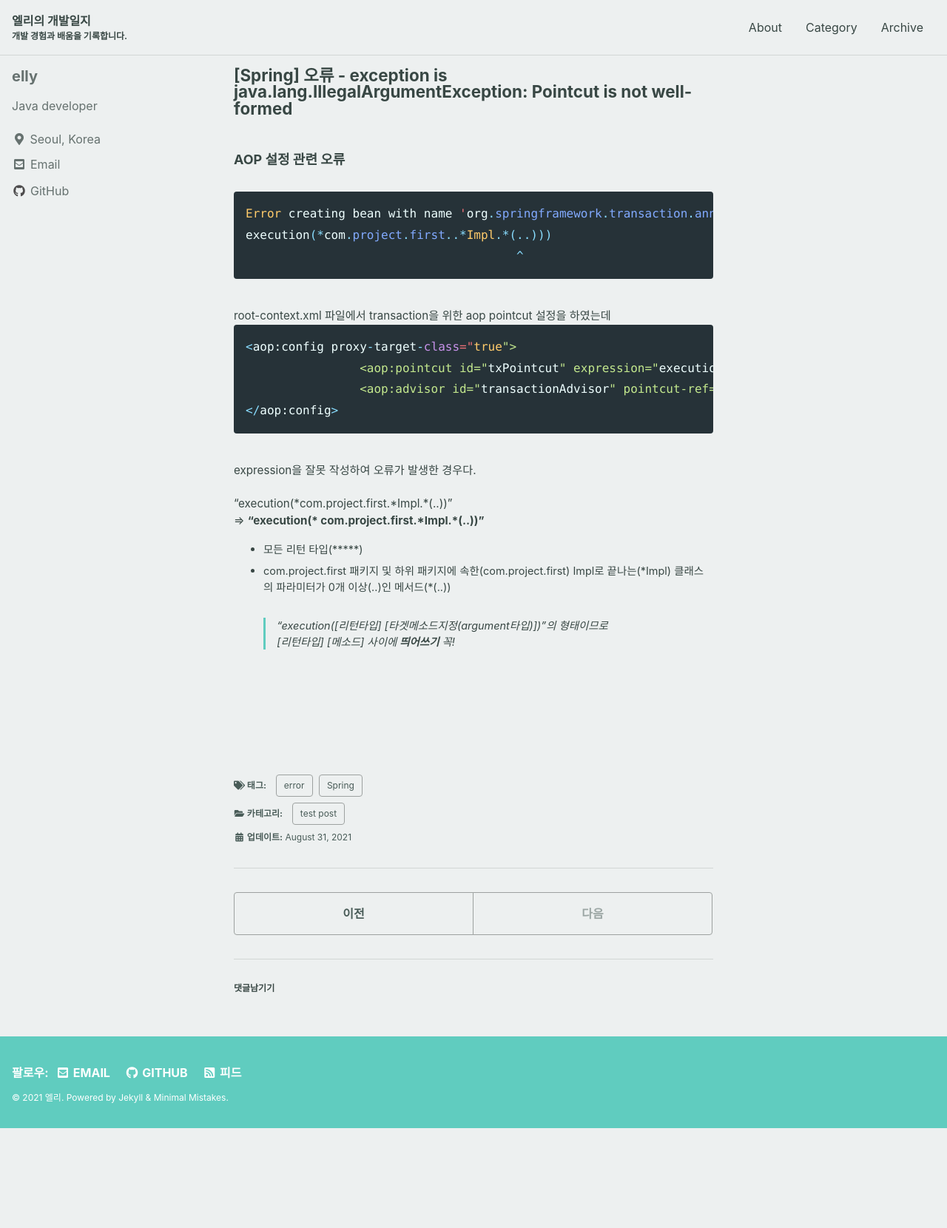
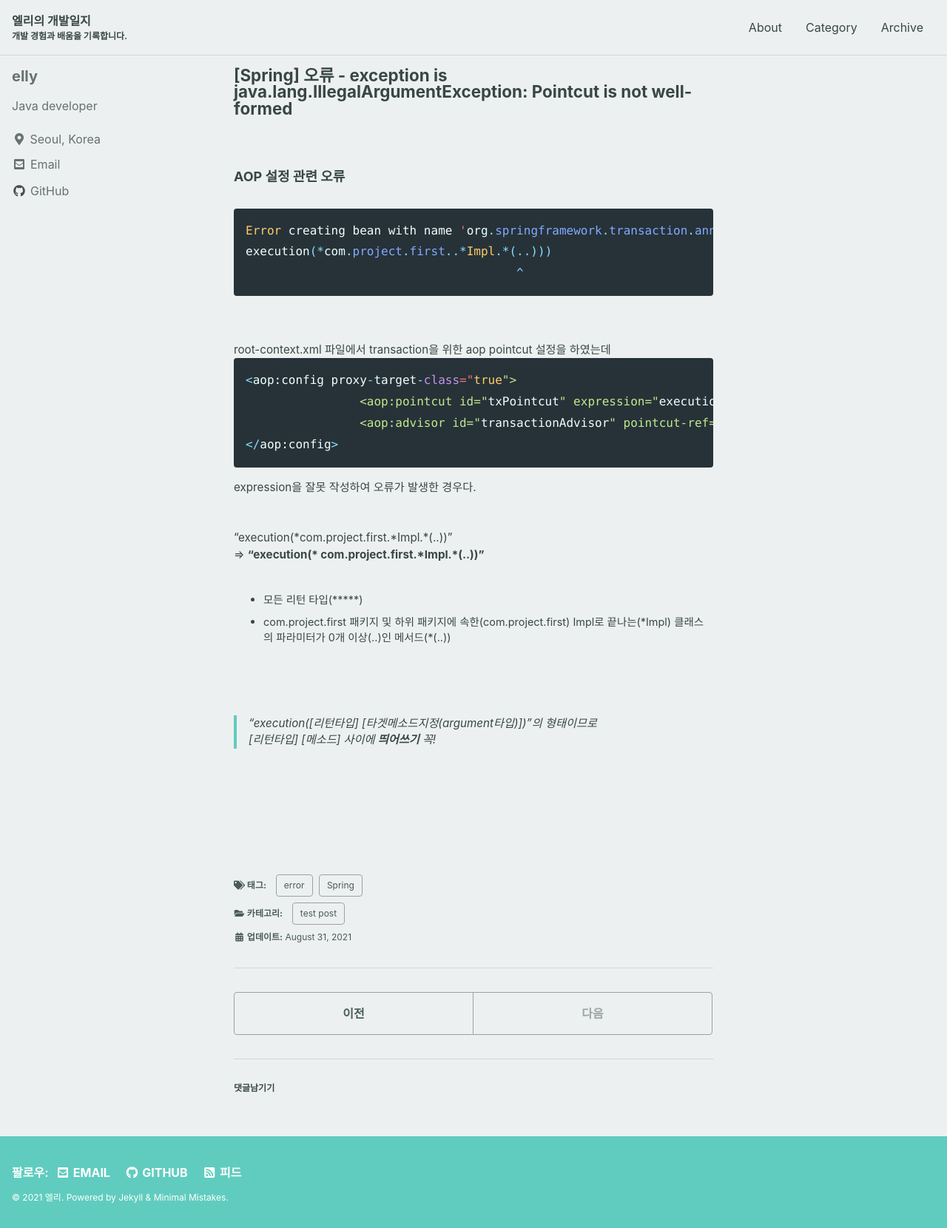
Before and after one commit to ellylee617/ellylee617.github.io, a Jekyll site: the page built from _posts/2020-08-31-spring-error1.md, in a window 1280 px wide. Shown: the whole page at 74% size. Built offline with Jekyll 4.4.1, drawn with Linux system fonts in a browser that asks for light colours; cached includes are drawn as plain includes; comment, search, counter and statistics services are not loaded; before the commit the page ends 1525 px from its top, so only the background shows below that.

Commit message:
Update 2020-08-31-spring-error1.md

````diff
--- a/_posts/2020-08-31-spring-error1.md
+++ b/_posts/2020-08-31-spring-error1.md
@@ -17,7 +17,7 @@ tags:
 ---
 
 
-
+<br>
 ### AOP 설정 관련 오류
 <br>
 
@@ -28,8 +28,9 @@ execution(*com.project.first..*Impl.*(..)))
 ```
 
 
+<br><br>
+root-context.xml 파일에서 transaction을 위한 aop pointcut 설정을 하였는데
 <br>
-root-context.xml 파일에서 transaction을 위한 aop pointcut 설정을 하였는데<br>
 
 ```java
 <aop:config proxy-target-class="true">
@@ -38,20 +39,20 @@ root-context.xml 파일에서 transaction을 위한 aop pointcut 설정을 하
 </aop:config>
 ```
 
-<br>
 expression을 잘못 작성하여 오류가 발생한 경우다.
 
 
-<br>
+<br><br>
 "execution(\*com.project.first.\*Impl.*(..))"
 
 ⇒ **"execution(* com.project.first.\*Impl.\*(..))"**
-<br>
+<br><br>
 
 - 모든 리턴 타입(*****)
 
 - com.project.first 패키지 및 하위 패키지에 속한(com.project.first) Impl로 끝나는(\*Impl) 클래스의 파라미터가 0개 이상(..)인 메서드(*(..))
-<br>
+
+<br><br>
 >"execution([리턴타입] [타겟메소드지정(argument타입)])"의 형태이므로
 >
 >[리턴타입] [메소드] 사이에 **띄어쓰기** 꼭!
````
